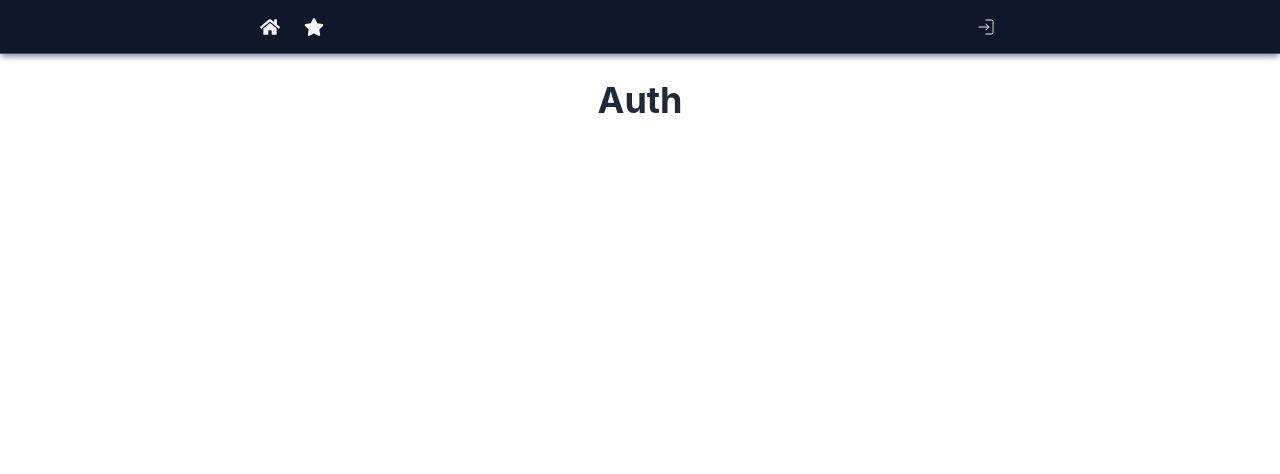
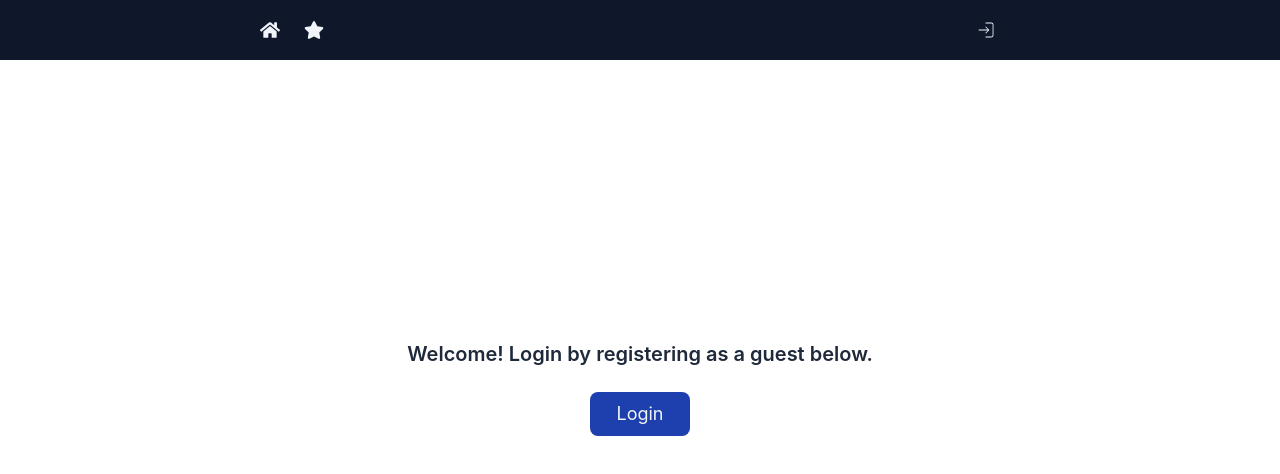
Before and after one commit to arvinbuid/react-movie-app, a React (Vite) app: page /auth in a window 1280 px wide. Shown: the top 474 px of the page. Built offline with nearby package versions, Linux system fonts and the light colour scheme.

Commit message:
Added Auth component UI inside src/pages/auth/index.tsx. Added xs: 280px screen size inside tailwind.config.js

```diff
--- a/src/App.tsx
+++ b/src/App.tsx
@@ -1,12 +1,13 @@
 import {BrowserRouter as Router, Routes, Route} from "react-router-dom";
 import {Navbar} from "./components/navbar";
+import {Auth} from "./pages/auth";
 
 function App() {
   return (
-    <div className='h-screen w-screen'>
+    <div className='h-screen'>
       <Router>
         <Navbar />
-        <div className='pt-[80px]'>
+        <div className='pt-[60px]'>
           <Routes>
             <Route
               path='/'
@@ -16,10 +17,7 @@ function App() {
               path='/rated'
               element={<h1 className='text-center text-slate-800 text-4xl font-bold'>Rated</h1>}
             ></Route>
-            <Route
-              path='/auth'
-              element={<h1 className='text-center text-slate-800 text-4xl font-bold'>Auth</h1>}
-            ></Route>
+            <Route path='/auth' element={<Auth />}></Route>
           </Routes>
         </div>
       </Router>
--- a/src/components/navbar.tsx
+++ b/src/components/navbar.tsx
@@ -5,7 +5,7 @@ import {CiLogin} from "react-icons/ci";
 
 export const Navbar = () => {
   return (
-    <nav className='fixed top-0 left-0 right-0 h-[54px] bg-slate-900 border-b border-slate-600 shadow-md    shadow-slate-400'>
+    <nav className='fixed top-0 left-0 right-0 h-[60px] bg-slate-900'>
       <div className='w-full h-full'>
         <ul className='flex gap-6 items-center m-auto h-full max-w-[760px]'>
           {/* left */}
--- a/src/pages/auth/index.tsx
+++ b/src/pages/auth/index.tsx
@@ -1,5 +1,14 @@
-const Auth = () => {
-  return <div></div>;
+export const Auth = () => {
+  return (
+    <div className='h-[655px] text-slate-800'>
+      <div className='flex flex-col h-full items-center justify-center'>
+        <h1 className='text-xl text-center font-semibold mb-6 xs:px-4'>
+          Welcome! Login by registering as a guest below.
+        </h1>
+        <button className='bg-blue-800 px-4 py-2 rounded-lg w-[100px]'>
+          <p className='text-lg text-slate-100'>Login</p>
+        </button>
+      </div>
+    </div>
+  );
 };
-
-export default Auth;
--- a/tailwind.config.js
+++ b/tailwind.config.js
@@ -13,6 +13,9 @@ export default {
         8: "8px",
       },
     },
+    screens: {
+      xs: "280px",
+    },
   },
   plugins: [],
 };
```
